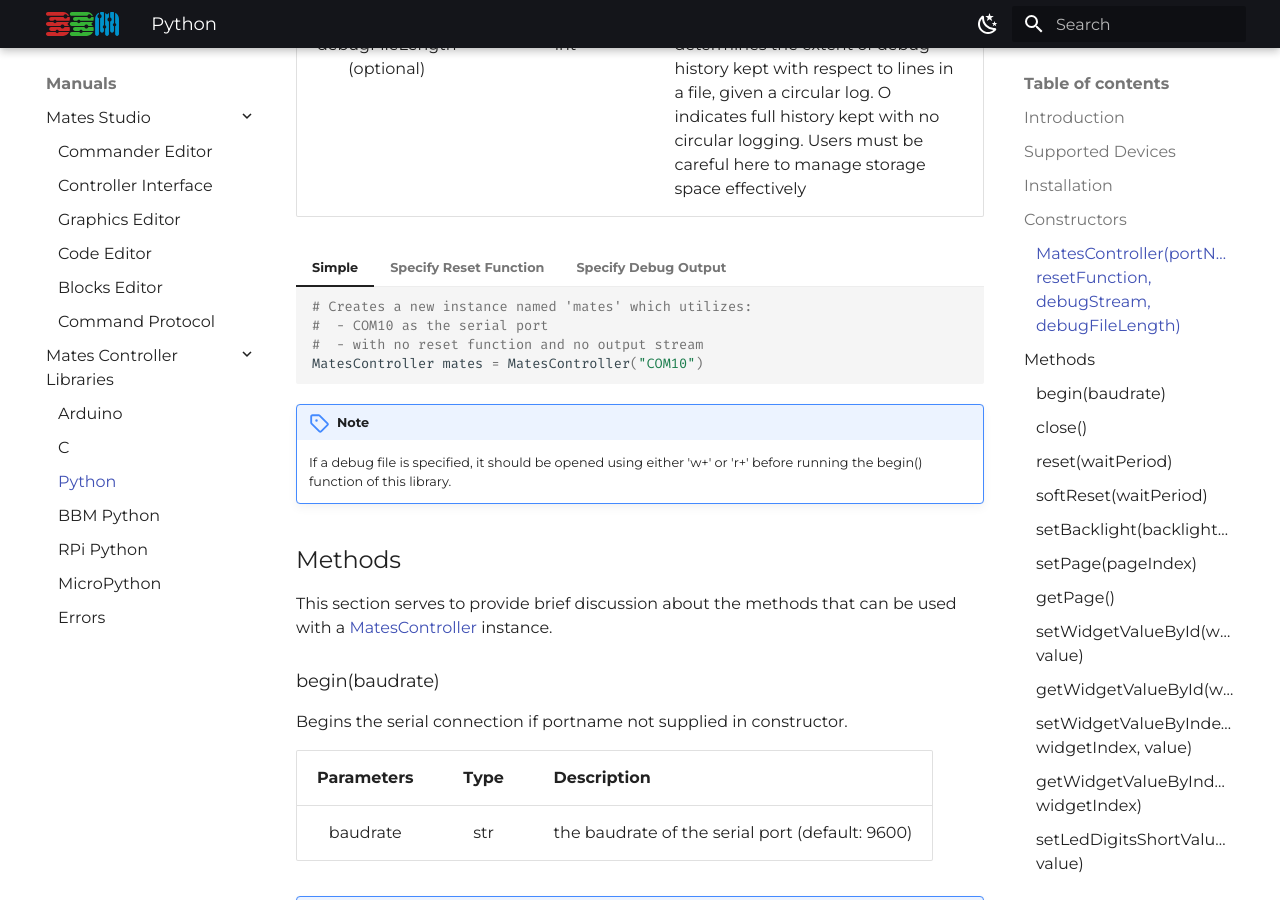
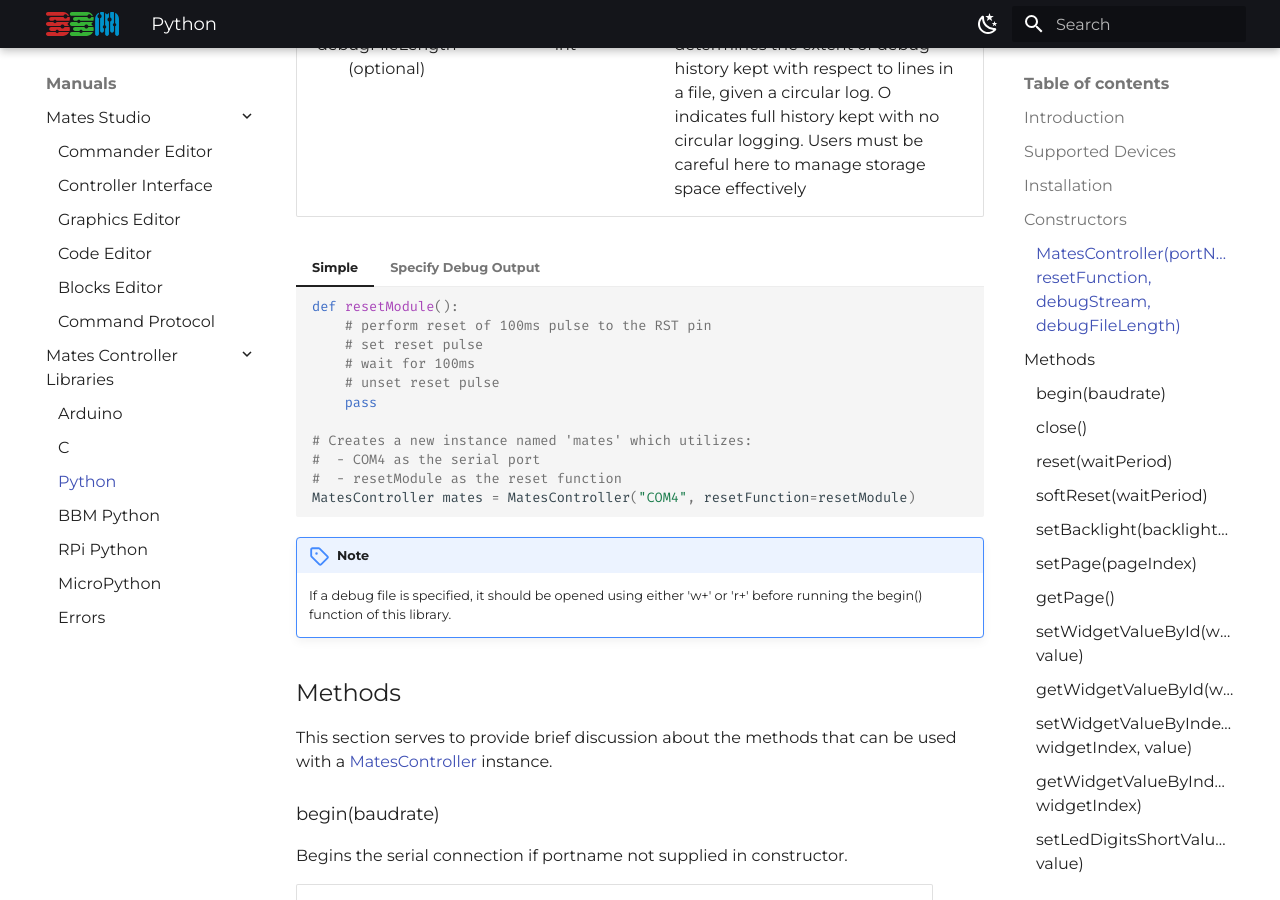
Before and after one commit to iSOLveIT/mkdocs-gen, an MkDocs documentation site: the page built from docs/controller/python-mates-controller.md, in a window 1280 px wide and 900 px high, scrolled down 1279 px. Built offline with MkDocs 1.6.1 and Material for MkDocs 9.7.7, drawn with Linux system fonts in a browser that asks for light colours.

````diff
--- a/docs/controller/python-mates-controller.md
+++ b/docs/controller/python-mates-controller.md
@@ -40,15 +40,6 @@ of a Mates Controller Object.
 === "Simple"
 
     ``` py
-    # Creates a new instance named 'mates' which utilizes:
-    #  - COM10 as the serial port
-    #  - with no reset function and no output stream
-    MatesController mates = MatesController("COM10")
-    ```
-
-=== "Specify Reset Function"
-
-    ``` py
     def resetModule():
         # perform reset of 100ms pulse to the RST pin
         # set reset pulse
@@ -65,11 +56,19 @@ of a Mates Controller Object.
 === "Specify Debug Output"
 
     ``` py
+    def resetModule():
+        # perform reset of 100ms pulse to the RST pin
+        # set reset pulse
+        # wait for 100ms
+        # unset reset pulse
+        pass
+
     # Creates a new instance named 'mates' which utilizes:
     #  - COM7 as the serial port
+    #  - resetModule as the reset function
     #  - output_file as debug file stream
     #  - debugFileLength of zero indicating no circular logging
-    MatesController mates = MatesController("COM7", debugStream=output_file, debugFileLength=0)
+    MatesController mates = MatesController("COM7", resetFunction=resetModule, debugStream=output_file, debugFileLength=0)
     ```
 
 !!!note
````
Also changed, not shown: docs/controller/rpi-python-mates-controller.md (+2 -2 lines).
